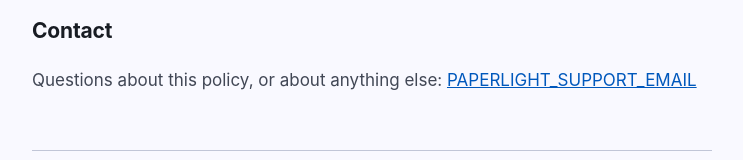
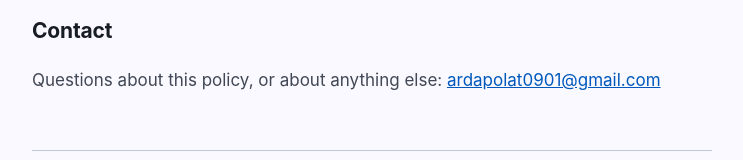
Before and after one commit to ArdaThePolatServe/paperlight-privacy, a plain HTML site: page index.html in a window 1280 px wide. Shown: the part 3593-3753 px from the top of the page, without its empty margins (268-1011 px from the left). Drawn offline with Linux system fonts and the light colour scheme.

Commit message:
Set the support contact address
Replaces the PAPERLIGHT_SUPPORT_EMAIL placeholder. Apple requires a
working support contact, and this address is now publicly visible on both
pages.

Co-Authored-By: Claude Opus 5 <noreply@anthropic.com>

```diff
--- a/index.html
+++ b/index.html
@@ -131,7 +131,7 @@ start collecting something and document it later.</p>
 <h2>Contact</h2>
 
 <p>Questions about this policy, or about anything else:
-<a href="mailto:PAPERLIGHT_SUPPORT_EMAIL">PAPERLIGHT_SUPPORT_EMAIL</a></p>
+<a href="mailto:ardapolat0901@gmail.com">ardapolat0901@gmail.com</a></p>
 
 <footer>
   <p>Paperlight · <a href="https://ardathepolatserve.github.io/paperlight-support/">Support</a>
```
